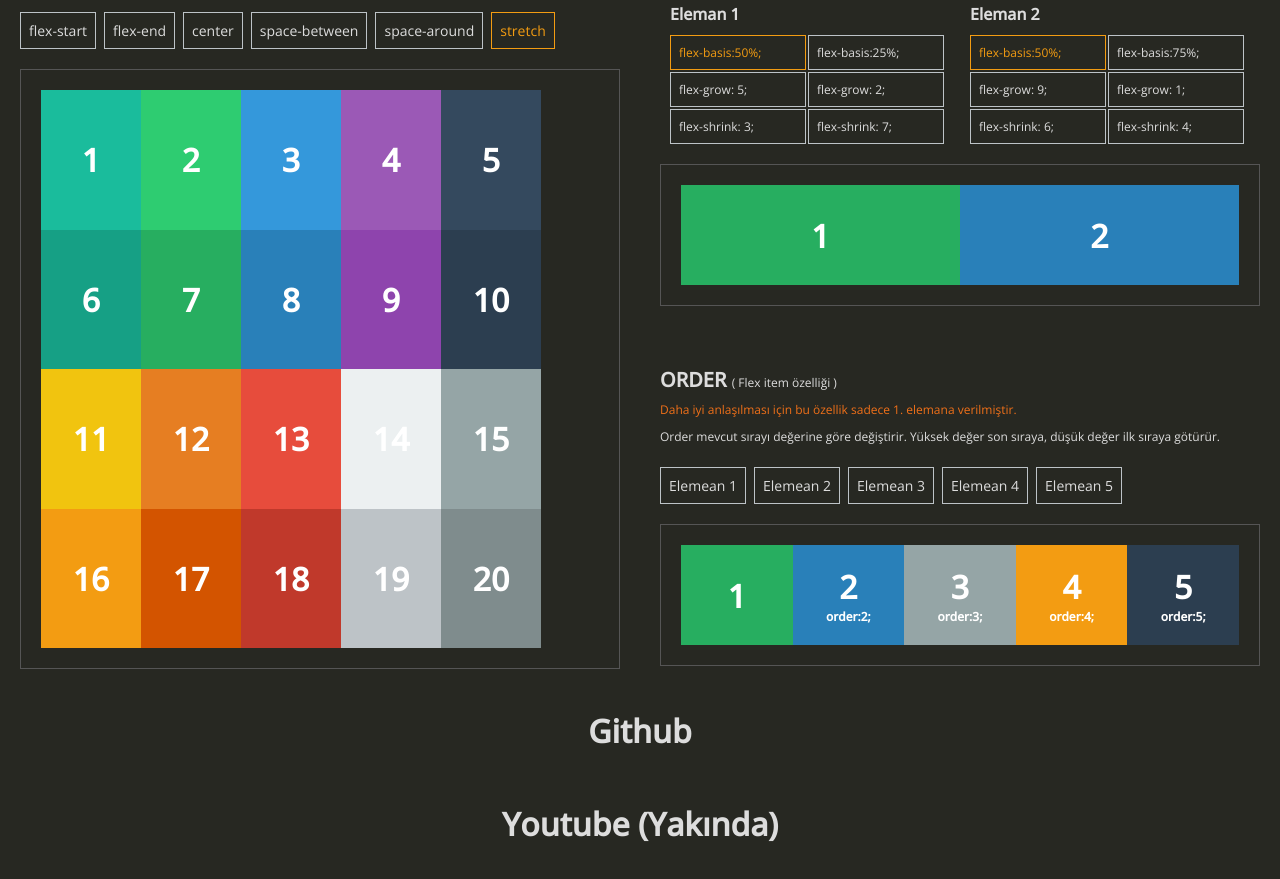
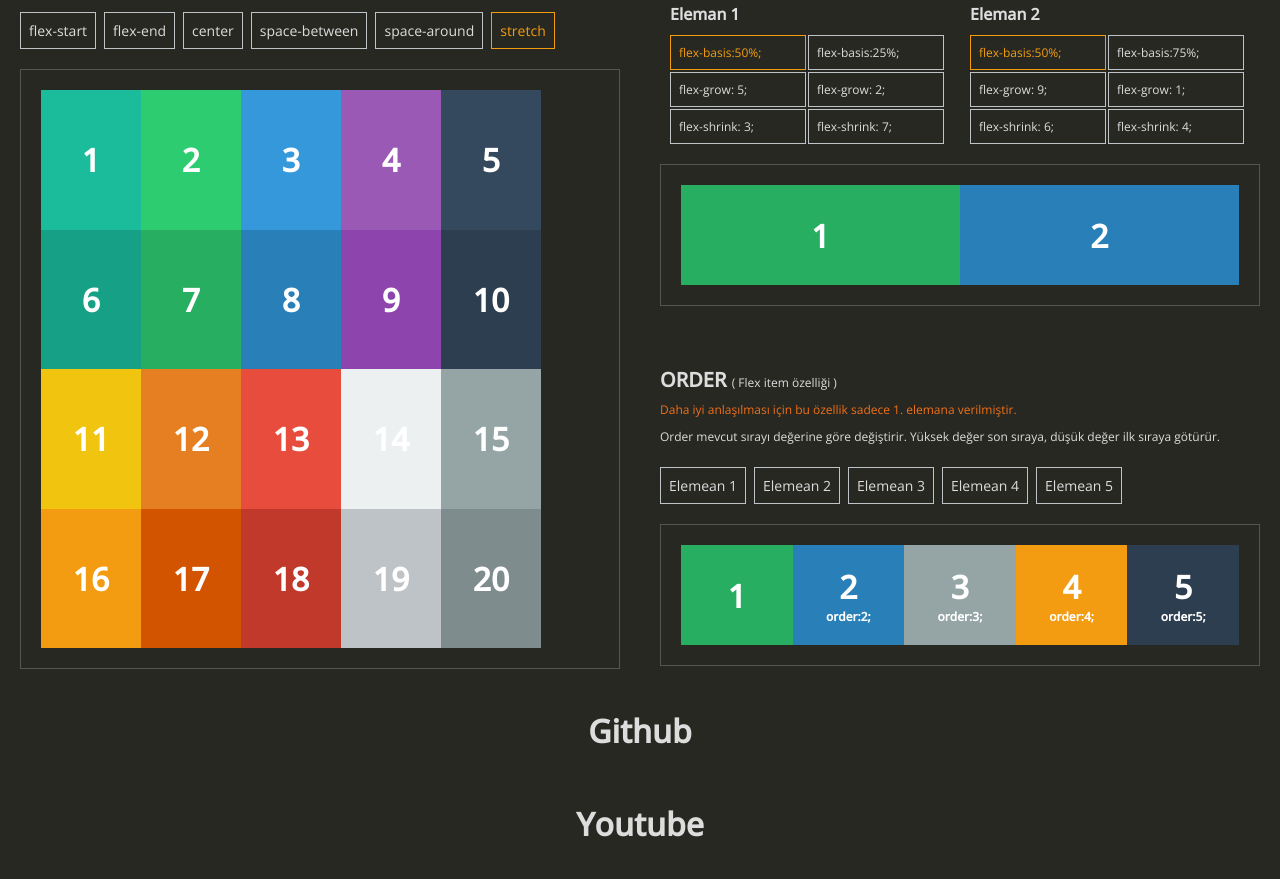
Before and after one commit to imyilmaz/flexbox-tips, a plain HTML site: page index.html in a window 1280 px wide. Shown: the part 1522-2401 px from the top of the page. Drawn offline with nearby package versions, Linux system fonts and the light colour scheme.

Commit message:
youtube linki eklendi

```diff
--- a/index.html
+++ b/index.html
@@ -509,6 +509,6 @@
         </div>
     </div>
     <h6><a href="https://github.com/imyilmaz/flexbox-tips">Github</h6>
-    <h6><a href="javascript:;">Youtube (Yakında)</h6>
+    <h6><a href="https://youtu.be/svQoxBk-k7k">Youtube</h6>
 </body>
 </html>
```
